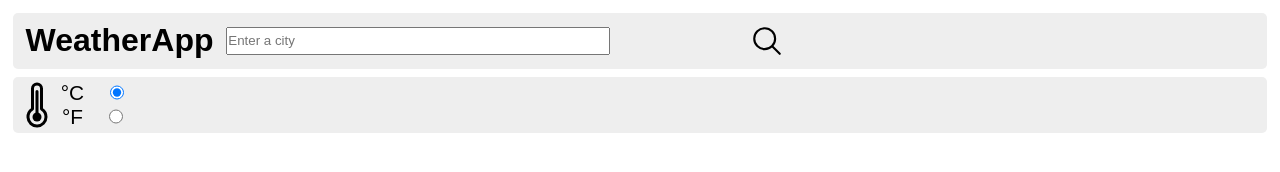
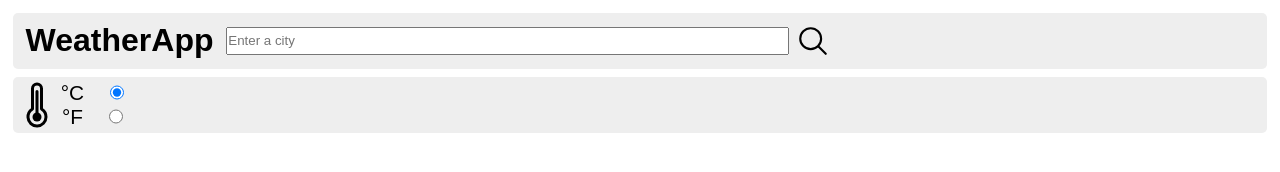
Before and after one commit to gabrielsro/weather, a website built with webpack: page dist/index.html in a window 1280 px wide. Built offline with Linux system fonts and the light colour scheme.

Commit message:
Increased searchbar length

```diff
--- a/src/style.css
+++ b/src/style.css
@@ -45,7 +45,7 @@ body {
 .searchbar > input {
   height: 50%;
   align-self: center;
-  width: 30vw;
+  width: 44vw;
 }
 
 .searchbar > img {
```
Also changed, not shown: dist/main.js.
